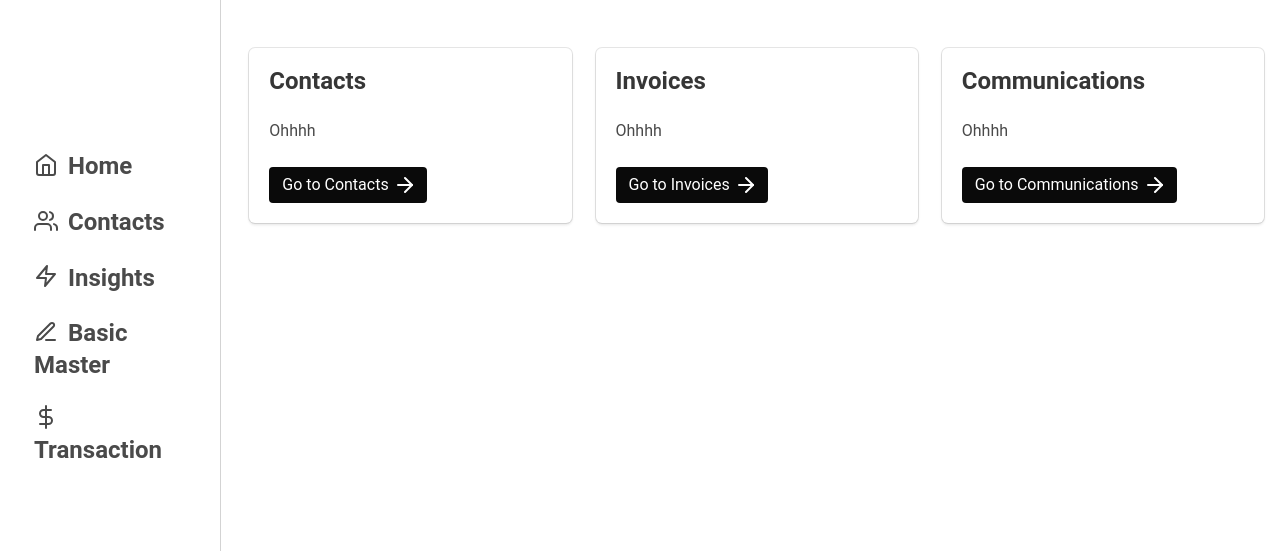
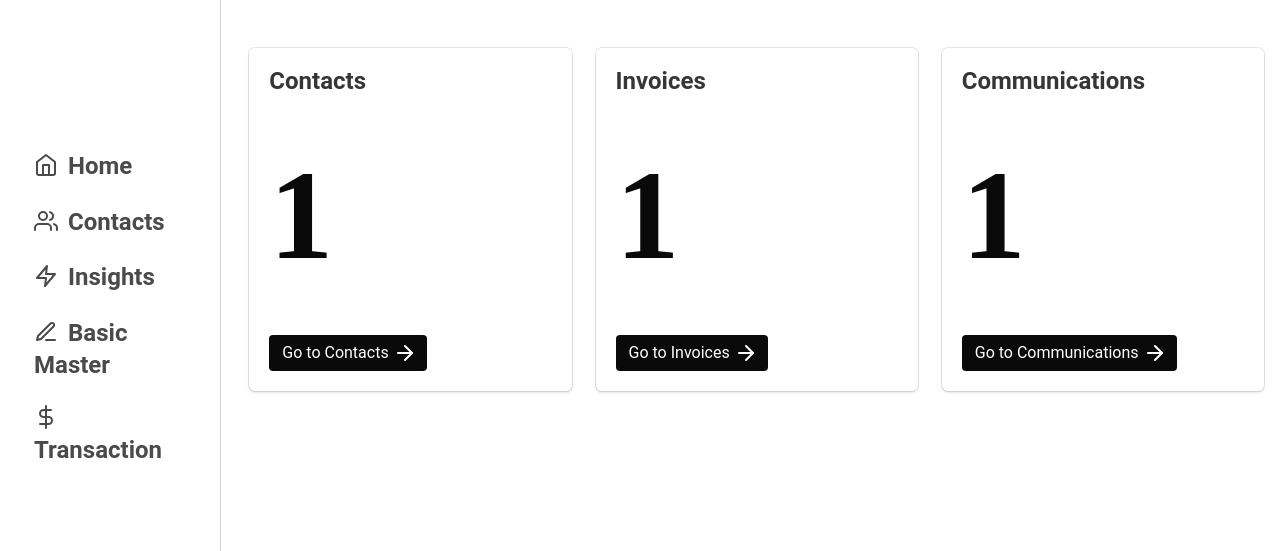
Before and after one commit to highoncarbs/peep, a Flask app: page / in a window 1280 px wide. Shown: the part 68-619 px from the top of the page. Run offline with Flask 2, Linux system fonts and the light colour scheme; a user stored in the database is signed in; tables that the repository leaves empty hold one stand-in row (values such as "Sample post"); some libraries are stand-ins or nearby versions; some web fonts are replaced.

Commit message:
Basic widgets for Dash complete

```diff
--- a/app.py
+++ b/app.py
@@ -27,8 +27,7 @@ Base = declarative_base()
 from models import login_model
 
 # Hepler functions
-from functions import GroupTableCreator
-
+from functions import GroupTableCreator , human_format
 # # Flask Login Initiialization
 
 login_manager = LoginManager()
@@ -55,8 +54,13 @@ def index():
     session['mssg_t_a'] = ""
     session['mssg_t_b'] = ""
 
+    contacts = len(db.session.query(login_model.AddContact).all())
+    invoices = len(db.session.query(login_model.Invoice).all())
+    comms = len(db.session.query(login_model.Comm).all())
 
-    return render_template('home.html' , user = user) , 200
+
+
+    return render_template('home.html' , user = user , c_len = human_format(contacts) , i_len = human_format(invoices) , com_len = human_format(comms)) , 200
 
 @app.route('/login', methods=['GET', 'POST'])
 def login():
--- a/functions.py
+++ b/functions.py
@@ -1,4 +1,5 @@
 from app import Base , db
+from math import log10, floor
 
 def GroupTableCreator(tablename):
     '''
@@ -13,3 +14,7 @@ def GroupTableCreator(tablename):
             contact = db.Column(db.Integer)
 
     return GroupTable
+
+def human_format(num, ends=["", "K", "M", "B", "T"]):
+        # divides by 3 to separate into thousands (...000)
+        return str(num)[0:2] + str(ends[int(floor(log10(num))/3)])
--- a/static/css/main.css
+++ b/static/css/main.css
@@ -96,3 +96,10 @@ body{
 .icon-r{
   margin-left: 4px !important;
 }
+
+.numbers{
+  font-family: 'Inter UI';
+  font-weight: 700;
+  font-size:8rem;
+  font-variant-numeric: slashed-zero;
+}
--- a/templates/home.html
+++ b/templates/home.html
@@ -14,20 +14,20 @@
                         <div class="tile is-child box">
                                 <p class="title is-size-4">Contacts</p>
 
-                                <p>Ohhhh</p>
+                                <p class="numbers has-text-black">{{c_len}}</p>
                                 <br>
                                 <div class="buttons">
-                                        <a class="button is-black"> Go to Contacts <span class="icon icon-r" ><i data-feather="arrow-right"></i></span></a>
+                                        <a class="button is-black" href="{{url_for('contacts')}}"> Go to Contacts <span class="icon icon-r" ><i data-feather="arrow-right"></i></span></a>
                                 </div>
                         </div>
                 </div>
                 <div class="tile is-parent">
                                 <div class="tile is-child box">
                                                 <p class="title is-size-4">Invoices</p>
-                                                <p>Ohhhh</p>
+                                                <p class="numbers has-text-black">{{i_len}}</p>
                                                 <br>
                                                 <div class="buttons">
-                                                                <a class="button is-black"> Go to Invoices <span class="icon icon-r" ><i data-feather="arrow-right"></i></span></a>
+                                                                <a class="button is-black"  href="{{url_for('transaction')}}"> Go to Invoices <span class="icon icon-r" ><i data-feather="arrow-right"></i></span></a>
 
                                                         </div>
                                         </div>
@@ -35,10 +35,10 @@
                 <div class="tile is-parent">
                                 <div class="tile is-child box">
                                                 <p class="title is-size-4">Communications</p>
-                                                <p>Ohhhh</p>
+                                                <p class="numbers has-text-black         ">{{com_len}}</p>
                                                 <br>
                                                 <div class="buttons">
-                                                                <a class="button is-black"> Go to Communications <span class="icon icon-r" ><i data-feather="arrow-right"></i></span></a>
+                                                                <a class="button is-black"  href="{{url_for('transaction')}}"> Go to Communications <span class="icon icon-r" ><i data-feather="arrow-right"></i></span></a>
 
                                                         </div>
                                         </div>
```
